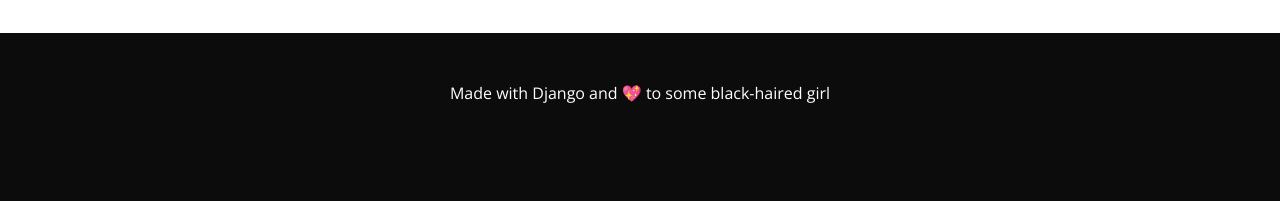
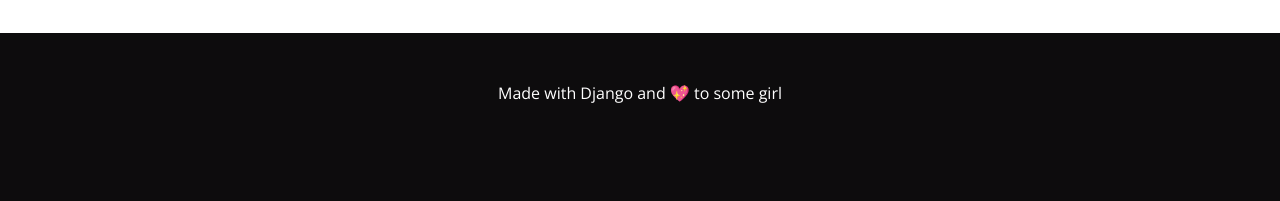
Before and after one commit to IvanProgramming/Blog, a Django app: page / in a window 1280 px wide. Shown: the part 1163-1364 px from the top of the page. Run offline with Django 3.2, Linux system fonts and the light colour scheme; data that the repository does not hold is empty.

Commit message:
🔃 Updated footer template (Now it's no any black-haired girl)

```diff
--- a/templates/footer.html
+++ b/templates/footer.html
@@ -2,7 +2,7 @@
 <div class="hero-footer footer footer-custom">
     <div class="container">
         <div class="has-text-centered">
-            <p>Made with Django and 💖 to some black-haired girl</p>
+            <p>Made with Django and 💖 to some girl</p>
         </div>
     </div>
 </div>
```
